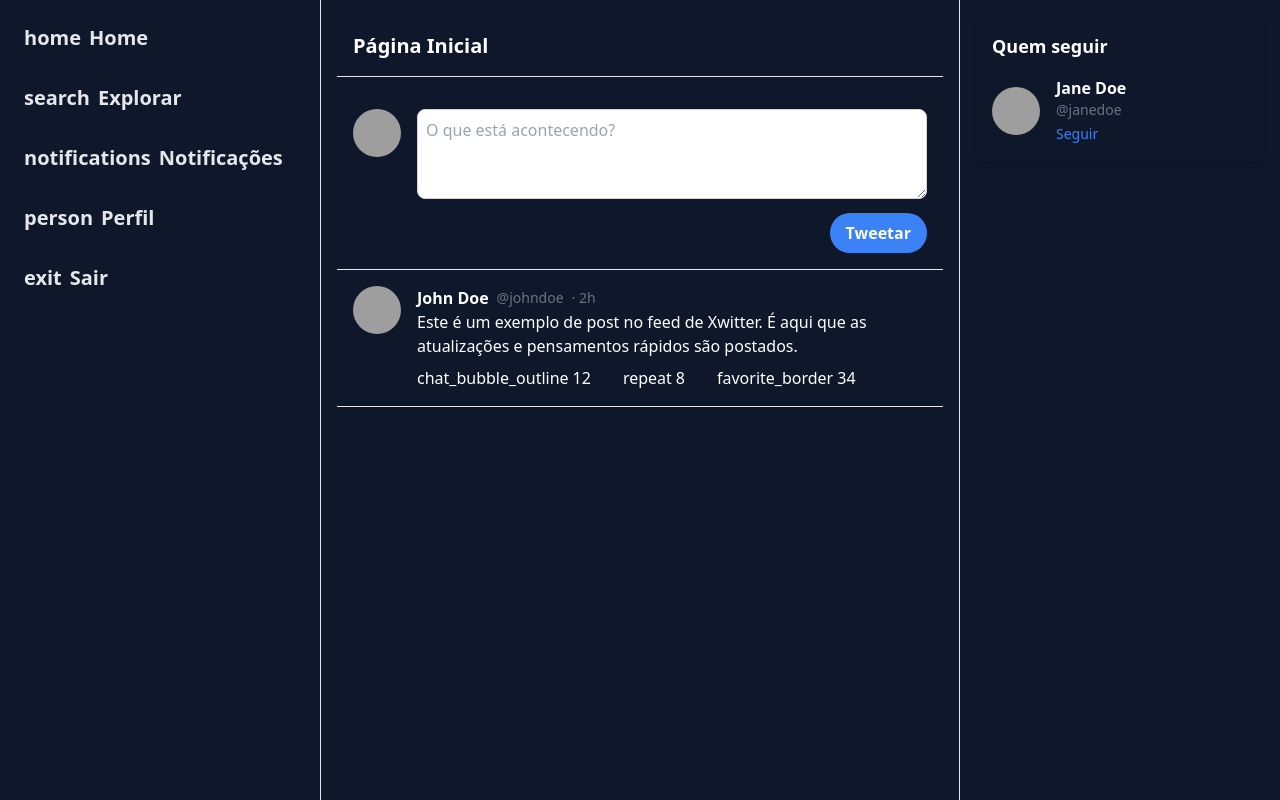
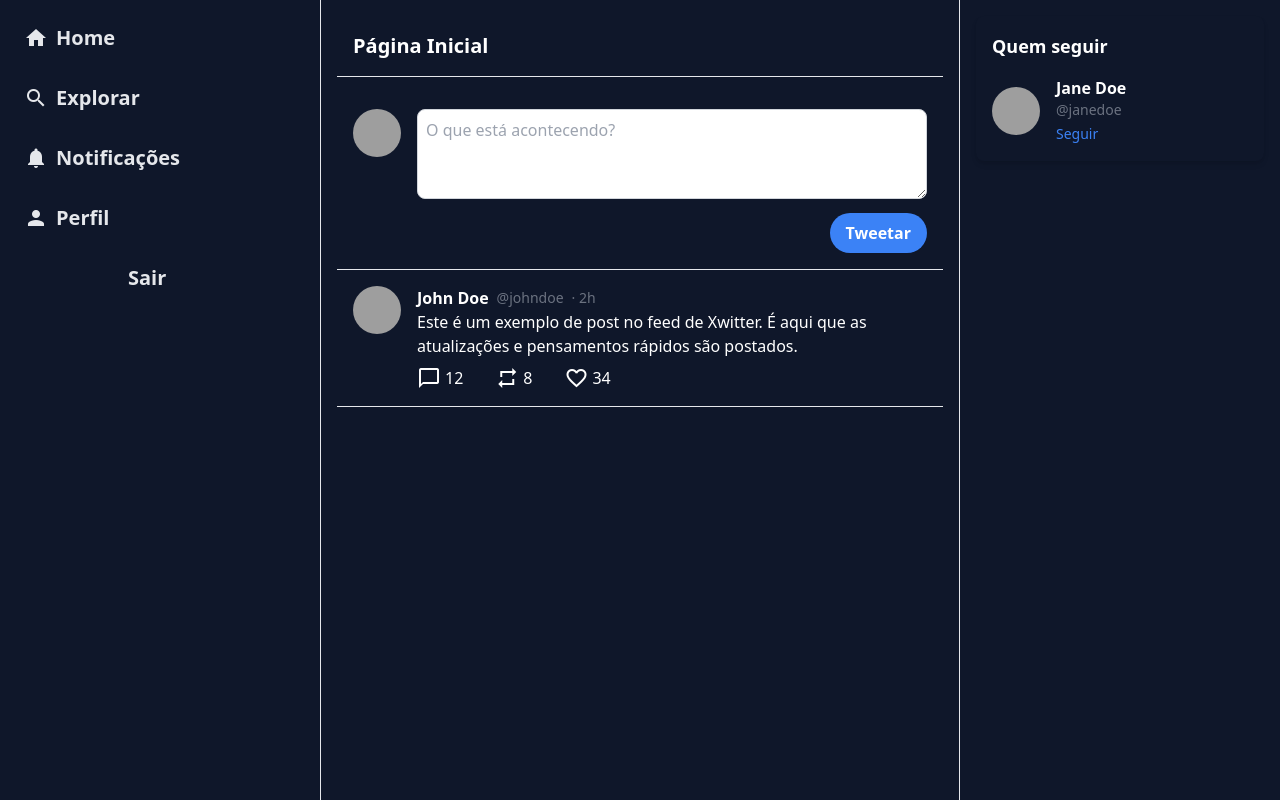
Before and after one commit to TheNeoCarvalho/site-xwitter, a PHP site: page /dash in a window 1280 px wide. Run offline with PHP 8.4, Linux system fonts and the light colour scheme; some libraries are stand-ins or nearby versions; grey boxes are pictures that could not be loaded.

Commit message:
add icons

```diff
--- a/app/views/dash/index.php
+++ b/app/views/dash/index.php
@@ -5,6 +5,8 @@
   <meta charset="UTF-8">
   <meta name="viewport" content="width=device-width, initial-scale=1.0">
   <script src="https://cdn.tailwindcss.com"></script>
+  <link href="https://fonts.googleapis.com/icon?family=Material+Icons"
+  rel="stylesheet">
   <title>Xwitter - Home</title>
 </head>
 
```
